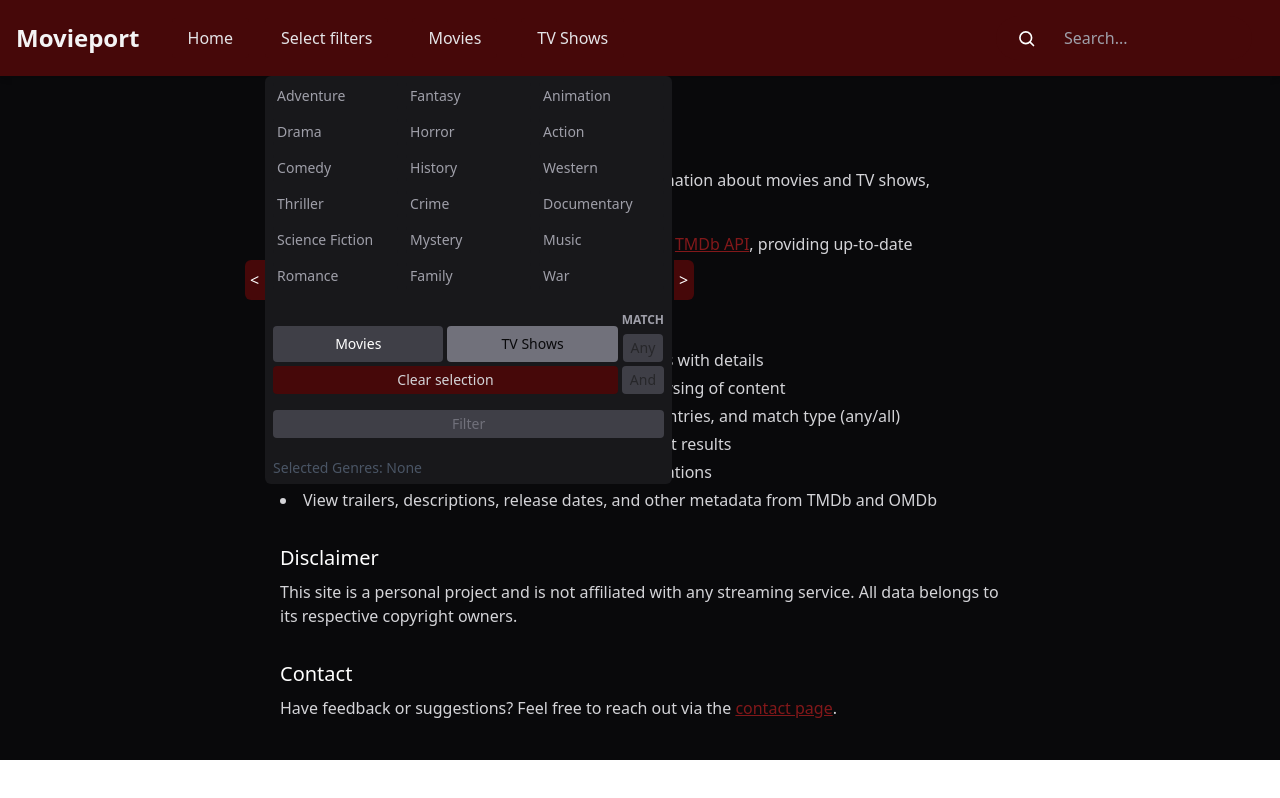
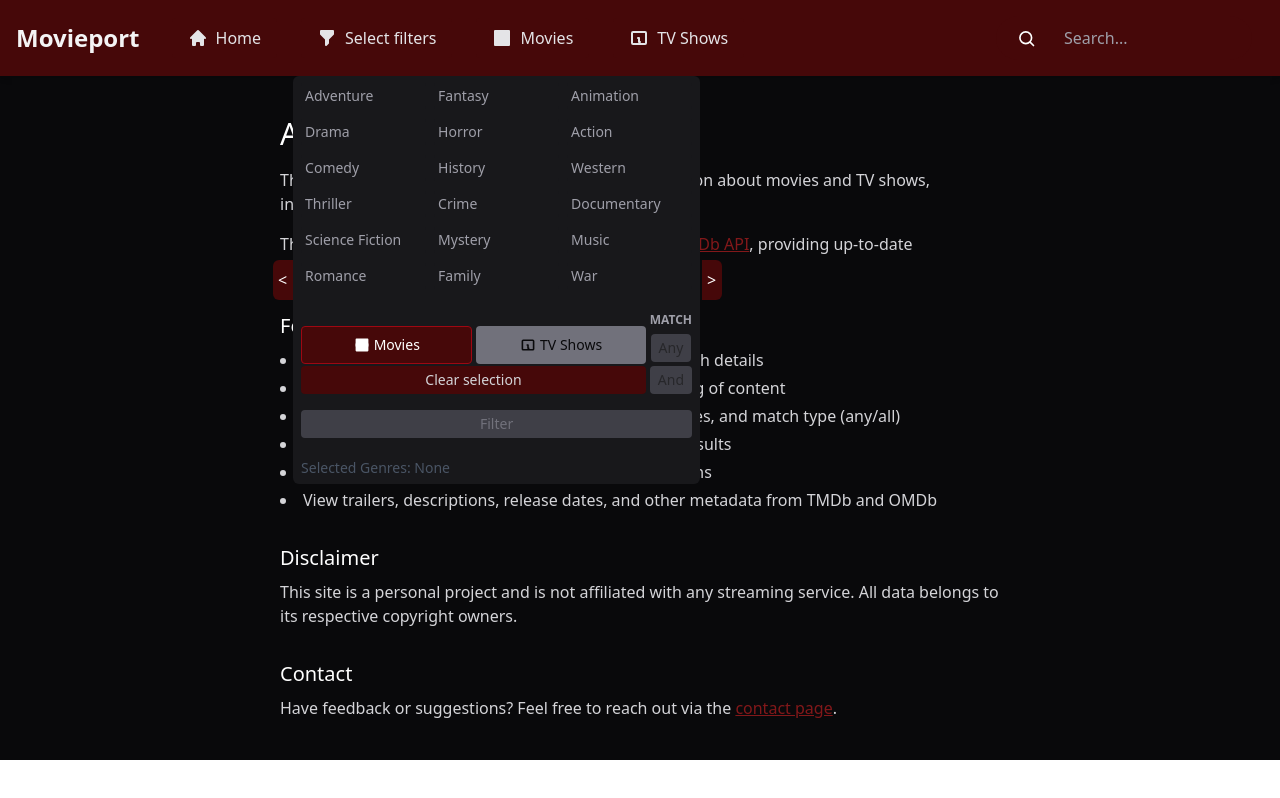
Before and after one commit to UbrldDkd/Movieport, a React (Vite) app: page /about in a window 1280 px wide. Both pictures are taken after a click on the button "Select filters". Built offline with nearby package versions, Linux system fonts and the light colour scheme.

Commit message:
Fixup commit

```diff
--- a/src/Components/Main/MovieDisplays/MovieCard.jsx
+++ b/src/Components/Main/MovieDisplays/MovieCard.jsx
@@ -58,7 +58,7 @@ export default function MovieCard({ content }) {
   return (
     <div
       ref={cardRef}
-      className="w-[120px] md:w-[170px] flex-shrink-0 text-zinc-300 hover:text-zinc-400 transition-colors duration-300 relative"
+      className="w-[110px] md:w-[170px] flex-shrink-0 text-zinc-300 hover:text-zinc-400 transition-colors duration-300 relative"
       onMouseEnter={() => setIsHovered(true)}
       onMouseLeave={() => setIsHovered(false)}
       onTouchStart={() => setIsHovered(true)}
@@ -66,7 +66,7 @@ export default function MovieCard({ content }) {
     >
 
       {/* Poster container with fixed aspect ratio and size */}
-      <div className="w-[120px] h-[180px] md:w-[170px] md:h-[255px] bg-zinc-900 rounded overflow-hidden select-none cursor-pointer">
+      <div className="w-[110px] h-[165px] md:w-[170px] md:h-[255px] bg-zinc-900 rounded overflow-hidden select-none cursor-pointer">
         <img
           src={`https://image.tmdb.org/t/p/original/${content[details.poster]}`}
           alt={content[details.title] || content[details.titleTv]}
@@ -102,7 +102,7 @@ export default function MovieCard({ content }) {
       {/* Hover Details Container */}
       {showHoverCard && (
         <div
-          className={`absolute top-0 z-50 w-[140px] md:w-[174px] h-[200px] md:h-[255px] bg-zinc-900 border border-zinc-700 rounded p-2 md:p-3 shadow-lg flex flex-col overflow-hidden animate-fadeIn ${
+          className={`absolute top-0 z-50 w-[130px] md:w-[174px] h-[185px] md:h-[255px] bg-zinc-900 border border-zinc-700 rounded p-2 md:p-3 shadow-lg flex flex-col overflow-hidden animate-fadeIn ${
             showRight ? 'left-full' : 'right-full'
           }`}
           style={{
--- a/src/Components/Main/MovieDisplays/MovieDisplayBlock.jsx
+++ b/src/Components/Main/MovieDisplays/MovieDisplayBlock.jsx
@@ -18,7 +18,7 @@ export default function MovieDisplayBlock({ fullContent, toDisplay }) {
         {fullContent && Array.isArray(fullContent) ? (
           fullContent.slice(0, toDisplay).map((item) => (
 
-          <div key={item[details.id]} className='w-[120px] md:w-[166px]'>
+          <div key={item[details.id]} className='w-[110px] md:w-[166px]'>
 
 
             <Link
--- a/src/Components/Navigation/Filterbox/Filterbox.jsx
+++ b/src/Components/Navigation/Filterbox/Filterbox.jsx
@@ -169,7 +169,10 @@ useEffect(() => {
   return (
   <div className='col-span-3'>
 
-    <button ref={buttonRef} onClick={toggleDropdown} className='bg-red-950 text-zinc-200 px-4 cursor-pointer py-2 rounded  hover:text-zinc-400'>
+    <button ref={buttonRef} onClick={toggleDropdown} className='bg-red-950 select-none cursor-pointer text-zinc-200 px-3 md:px-4 py-1.5 md:py-2 text-sm md:text-base rounded md:ml-2 hover:text-zinc-400 transition-colors duration-300 flex items-center gap-1.5 md:gap-2'>
+      <svg className="w-4 h-4 md:w-5 md:h-5" fill="currentColor" viewBox="0 0 20 20">
+        <path fillRule="evenodd" d="M3 3a1 1 0 011-1h12a1 1 0 011 1v3a1 1 0 01-.293.707L12 11.414V15a1 1 0 01-.293.707l-2 2A1 1 0 018 17v-5.586L3.293 6.707A1 1 0 013 6V3z" clipRule="evenodd"/>
+      </svg>
       Select filters
     </button>
 
@@ -308,17 +311,25 @@ useEffect(() => {
 
             <button
             onClick={() => setMediaType('movie')}
-            className={`flex-1 text-sm px-1 py-2 rounded transition-colors duration-150
-            ${mediaType === 'movie' ? 'bg-zinc-700 text-white' : 'bg-zinc-500 text-zinc-950 hover:text-zinc-300 cursor-pointer'}`}
+            className={`flex-1 text-sm px-1 py-2 rounded transition-colors duration-150 flex items-center justify-center gap-1
+            ${mediaType === 'movie' ? 'bg-red-950 text-white border border-red-800' : 'bg-zinc-500 text-zinc-950 hover:text-zinc-300 cursor-pointer'}`}
             >
+            <svg className="w-4 h-4" fill="currentColor" viewBox="0 0 20 20">
+              <path d="M2 3a1 1 0 011-1h14a1 1 0 011 1v14a1 1 0 01-1 1H3a1 1 0 01-1-1V3zm4 0h8v14H6V3z"/>
+              <path d="M2 8h4v4H2V8zm12 0h4v4h-4V8z"/>
+            </svg>
             Movies
             </button>
 
             <button
             onClick={() => setMediaType('tv')}
-            className={`flex-1 text-sm px-1 py-1 rounded transition-colors duration-150
-            ${mediaType === 'tv' ? 'bg-zinc-700 text-white' : 'bg-zinc-500 text-zinc-950 hover:text-zinc-300 cursor-pointer'}`}
+            className={`flex-1 text-sm px-1 py-1 rounded transition-colors duration-150 flex items-center justify-center gap-1
+            ${mediaType === 'tv' ? 'bg-red-950 text-white border border-red-800' : 'bg-zinc-500 text-zinc-950 hover:text-zinc-300 cursor-pointer'}`}
             >
+            <svg className="w-4 h-4" fill="currentColor" viewBox="0 0 20 20">
+              <path fillRule="evenodd" d="M4 3a2 2 0 00-2 2v10a2 2 0 002 2h12a2 2 0 002-2V5a2 2 0 00-2-2H4zm12 12H4V5h12v10z" clipRule="evenodd"/>
+              <path d="M9 9a1 1 0 000 2v3a1 1 0 001 1h1a1 1 0 100-2v-3a1 1 0 00-1-1H9z"/>
+            </svg>
             TV Shows
             </button>
 
--- a/src/Components/Navigation/Filterbox/MobileFilterbox.jsx
+++ b/src/Components/Navigation/Filterbox/MobileFilterbox.jsx
@@ -135,7 +135,10 @@ export default function MobileFilterbox() {
 
   return (
     <div className='col-span-3'>
-      <button ref={buttonRef} onClick={toggleDropdown} className='bg-red-950 text-zinc-200 px-4 cursor-pointer py-2 rounded hover:text-zinc-400'>
+      <button ref={buttonRef} onClick={toggleDropdown} className='bg-red-950 select-none cursor-pointer text-zinc-200 px-3 md:px-4 py-1.5 md:py-2 text-sm md:text-base rounded md:ml-2 hover:text-zinc-400 transition-colors duration-300 flex items-center gap-1.5 md:gap-2'>
+        <svg className="w-4 h-4 md:w-5 md:h-5" fill="currentColor" viewBox="0 0 20 20">
+          <path fillRule="evenodd" d="M3 3a1 1 0 011-1h12a1 1 0 011 1v3a1 1 0 01-.293.707L12 11.414V15a1 1 0 01-.293.707l-2 2A1 1 0 018 17v-5.586L3.293 6.707A1 1 0 013 6V3z" clipRule="evenodd"/>
+        </svg>
         Filters
       </button>
 
@@ -240,18 +243,26 @@ export default function MobileFilterbox() {
             <div className="flex space-x-1">
               <button
                 onClick={() => setMediaType('movie')}
-                className={`flex-1 text-sm px-3 py-2 rounded transition-colors duration-150 ${
-                  mediaType === 'movie' ? 'bg-zinc-700 text-white' : 'bg-zinc-500 text-zinc-950 hover:text-zinc-300 cursor-pointer'
+                className={`flex-1 text-sm px-3 py-2 rounded transition-colors duration-150 flex items-center justify-center gap-1 ${
+                  mediaType === 'movie' ? 'bg-red-950 text-white border border-red-800' : 'bg-zinc-500 text-zinc-950 hover:text-zinc-300 cursor-pointer'
                 }`}
               >
+                <svg className="w-4 h-4" fill="currentColor" viewBox="0 0 20 20">
+                  <path d="M2 3a1 1 0 011-1h14a1 1 0 011 1v14a1 1 0 01-1 1H3a1 1 0 01-1-1V3zm4 0h8v14H6V3z"/>
+                  <path d="M2 8h4v4H2V8zm12 0h4v4h-4V8z"/>
+                </svg>
                 Movies
               </button>
               <button
                 onClick={() => setMediaType('tv')}
-                className={`flex-1 text-sm px-3 py-2 rounded transition-colors duration-150 ${
-                  mediaType === 'tv' ? 'bg-zinc-700 text-white' : 'bg-zinc-500 text-zinc-950 hover:text-zinc-300 cursor-pointer'
+                className={`flex-1 text-sm px-3 py-2 rounded transition-colors duration-150 flex items-center justify-center gap-1 ${
+                  mediaType === 'tv' ? 'bg-red-950 text-white border border-red-800' : 'bg-zinc-500 text-zinc-950 hover:text-zinc-300 cursor-pointer'
                 }`}
               >
+                <svg className="w-4 h-4" fill="currentColor" viewBox="0 0 20 20">
+                  <path fillRule="evenodd" d="M4 3a2 2 0 00-2 2v10a2 2 0 002 2h12a2 2 0 002-2V5a2 2 0 00-2-2H4zm12 12H4V5h12v10z" clipRule="evenodd"/>
+                  <path d="M9 9a1 1 0 000 2v3a1 1 0 001 1h1a1 1 0 100-2v-3a1 1 0 00-1-1H9z"/>
+                </svg>
                 TV Shows
               </button>
             </div>
--- a/src/Components/Navigation/NavButton.jsx
+++ b/src/Components/Navigation/NavButton.jsx
@@ -1,7 +1,35 @@
-export default function NavButton({ label}) {
+export default function NavButton({ label, icon}) {
+  const getIcon = () => {
+    switch(label) {
+      case 'Home':
+        return (
+          <svg className="w-4 h-4 md:w-5 md:h-5" fill="currentColor" viewBox="0 0 20 20">
+            <path d="M10.707 2.293a1 1 0 00-1.414 0l-7 7a1 1 0 001.414 1.414L4 10.414V17a1 1 0 001 1h2a1 1 0 001-1v-2a1 1 0 011-1h2a1 1 0 011 1v2a1 1 0 001 1h2a1 1 0 001-1v-6.586l.293.293a1 1 0 001.414-1.414l-7-7z"/>
+          </svg>
+        );
+      case 'Movies':
+        return (
+          <svg className="w-4 h-4 md:w-5 md:h-5" fill="currentColor" viewBox="0 0 20 20">
+            <path d="M2 3a1 1 0 011-1h14a1 1 0 011 1v14a1 1 0 01-1 1H3a1 1 0 01-1-1V3zm4 0h8v14H6V3z"/>
+            <path d="M2 8h4v4H2V8zm12 0h4v4h-4V8z"/>
+          </svg>
+        );
+      case 'TV Shows':
+        return (
+          <svg className="w-4 h-4 md:w-5 md:h-5" fill="currentColor" viewBox="0 0 20 20">
+            <path fillRule="evenodd" d="M4 3a2 2 0 00-2 2v10a2 2 0 002 2h12a2 2 0 002-2V5a2 2 0 00-2-2H4zm12 12H4V5h12v10z" clipRule="evenodd"/>
+            <path d="M9 9a1 1 0 000 2v3a1 1 0 001 1h1a1 1 0 100-2v-3a1 1 0 00-1-1H9z"/>
+          </svg>
+        );
+      default:
+        return icon || null;
+    }
+  };
+
   return (
     <div>
-      <button className="bg-red-950 select-none cursor-pointer text-zinc-200 px-3 md:px-4 py-1.5 md:py-2 text-sm md:text-base rounded md:ml-2 hover:text-zinc-400 transition-colors duration-300">
+      <button className="bg-red-950 select-none cursor-pointer text-zinc-200 px-3 md:px-4 py-1.5 md:py-2 text-sm md:text-base rounded md:ml-2 hover:text-zinc-400 transition-colors duration-300 flex items-center gap-1.5 md:gap-2">
+        {getIcon()}
         {label}
       </button>
     </div>
```
